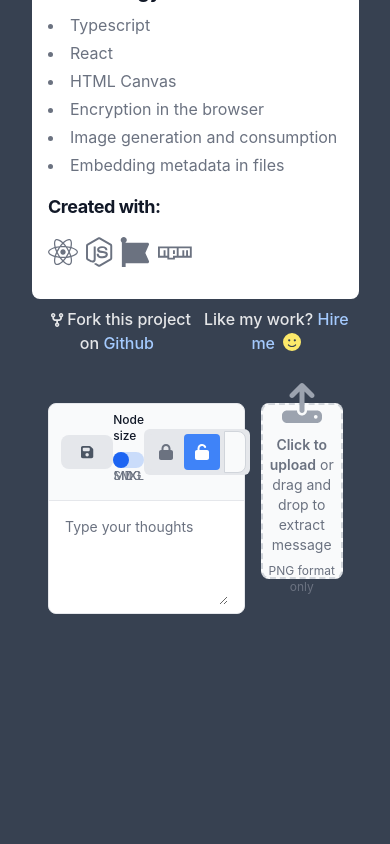
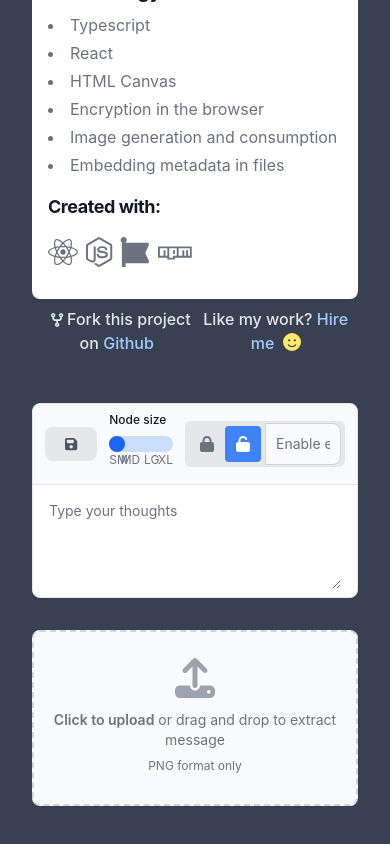
Before and after one commit to alifeinbinary/stegg, a React (Vite) app: page / in a window 390 px wide. Shown: the part 839-1683 px from the top of the page. Before the commit the page ends 1533 px from the top, so only its background shows below. Built offline with nearby package versions, Linux system fonts and the light colour scheme.

Commit message:
feat: now responsive and displays properly on mobile

```diff
--- a/src/App.tsx
+++ b/src/App.tsx
@@ -53,7 +53,7 @@ function App() {
         <p className='font-medium mr-2'>Like my work? <a href='https://www.alifeinbinary.com/contact' target='_blank' className='text-blue-300 hover:underline'>Hire me</a> <FontAwesomeIcon icon={faFaceSmile} className="ml-1 text-lg text-yellow-200" /></p>
       </span>
       <section className="">
-        <div className="py-8 px-4 mx-auto max-w-screen-xl lg:py-8 lg:px-6">
+        <div className="py-8 md:px-4 sm:px-0 mx-auto max-w-screen-xl lg:py-8 lg:px-6">
           <Translate />
         </div>
       </section>
--- a/src/components/Dropzone.tsx
+++ b/src/components/Dropzone.tsx
@@ -53,7 +53,7 @@ export const Dropzone: React.FC<DropzoneProps> = ({ setInput, setEncryptionEnabl
 
     const { getRootProps, getInputProps } = useDropzone({ onDrop })
     return (
-        <div className='w-1/3'>
+        <div className='w-full'>
             <div className="flex items-center justify-center w-full">
                 <label {...getRootProps()} htmlFor="dropzone-file" className="flex flex-col items-center justify-center w-full h-44 border-2 border-gray-300 border-dashed rounded-lg cursor-pointer bg-gray-50 dark:hover:bg-gray-800 dark:bg-gray-700 hover:bg-gray-100 dark:border-gray-600 dark:hover:border-gray-500">
                     <div className="flex flex-col items-center justify-center pt-5 pb-6">
--- a/src/components/Slider.tsx
+++ b/src/components/Slider.tsx
@@ -9,8 +9,8 @@ const Slider: React.FC<SliderProps> = ({ size, setSize }) => {
         setSize(Math.floor(Number(event.target.value)));
     }
     return (
-        <div className="relative mb-6">
-            <label htmlFor="labels-range-input" className=" text-left block mb-0 text-xs font-medium text-gray-900 dark:text-white">Node size</label>
+        <div className="relative lg:w-60 md:w-40 sm:w-48 mb-6 mx-3">
+            <label htmlFor="labels-range-input" className="xs:sr-only text-left block mb-0 text-xs font-medium text-gray-900 dark:text-white">Node size</label>
             <input id="labels-range-input" type="range" min="12" max="22" value={size} step="3.33" onChange={(e) => handleSliderChange(e)} className="w-full h-1 mb-1 range-sm text-blue-500 bg-gray-200 rounded-lg appearance-none cursor-pointer dark:bg-gray-700" />
             <span className="text-xs uppercase text-gray-500 dark:text-gray-400 absolute start-0 -bottom-4">sm</span>
             <span className="text-xs uppercase text-gray-500 dark:text-gray-400 absolute start-1/3 -translate-x-1/2 rtl:translate-x-1/2 -bottom-4">md</span>
--- a/src/components/TextArea.tsx
+++ b/src/components/TextArea.tsx
@@ -38,6 +38,7 @@ export const TextArea: React.FC<TextAreaProps> = ({ encryptionEnabled, password,
     };
 
     return (
+        <div className='w-full'>
             <form>
                 <div className="w-full mb-4 border border-gray-200 rounded-lg bg-gray-50 dark:bg-gray-700 dark:border-gray-600">
                     <div className="flex items-center justify-between px-3 py-2 border-b dark:border-gray-600">
@@ -54,7 +55,7 @@ export const TextArea: React.FC<TextAreaProps> = ({ encryptionEnabled, password,
                             </div>
                         </div>
                         <Slider size={size} setSize={setSize} />
-                    <div className="flex">
+                        <div className="flex lg:w-72 md:w-60 sm:w-56">
                             <label className='relative inline-flex cursor-pointer select-none items-center'>
                                 <input
                                     type='checkbox'
@@ -102,5 +103,6 @@ export const TextArea: React.FC<TextAreaProps> = ({ encryptionEnabled, password,
                     </div>
                 </div>
             </form>
+        </div>
     )
 }
--- a/src/components/Translate.tsx
+++ b/src/components/Translate.tsx
@@ -100,12 +100,14 @@ const Translate: React.FC<React.CanvasHTMLAttributes<HTMLCanvasElement>> = () =>
     }, [DEBUG, input, password, encryptionEnabled, encryptedText]);
 
     return (
-        <div>
-            <div className='flex gap-4'>
-                <div className='flex-1 w-2/3'>
+        <div className='max-w-5xl mx-auto'>
+            <div className='grid md:grid-cols-4 sm:grid-cols-1 gap-4'>
+                <div className='md:col-span-3 sm:col-span-1'>
                     <TextArea encryptionEnabled={encryptionEnabled} password={password} setPassword={setPassword} encryptedText={encryptedText} setDecryptedText={setDecryptedText} input={input} setInput={setInput} setOutput={setOutput} setEncryptionEnabled={setEncryptionEnabled} canvasRef={canvasRef} handleDecrypt={handleDecrypt} decryptedText={decryptedText} size={size} setSize={setSize} />
                 </div>
-                <Dropzone setInput={setInput} setEncryptionEnabled={setEncryptionEnabled} setTextToDecrypt={setTextToDecrypt} />
+                <div className='md:col-span-1 sm:col-span-1'>
+                    <Dropzone setInput={setInput} setEncryptionEnabled={setEncryptionEnabled} setTextToDecrypt={setTextToDecrypt} />
+                </div>
             </div>
             <canvas id="canvas" ref={canvasRef} height={canvasHeight} width={canvasWidth} className='w-full rounded-lg bg-slate-100' />
         </div>
```
Lines whose indentation alone changed are shown as unchanged.
